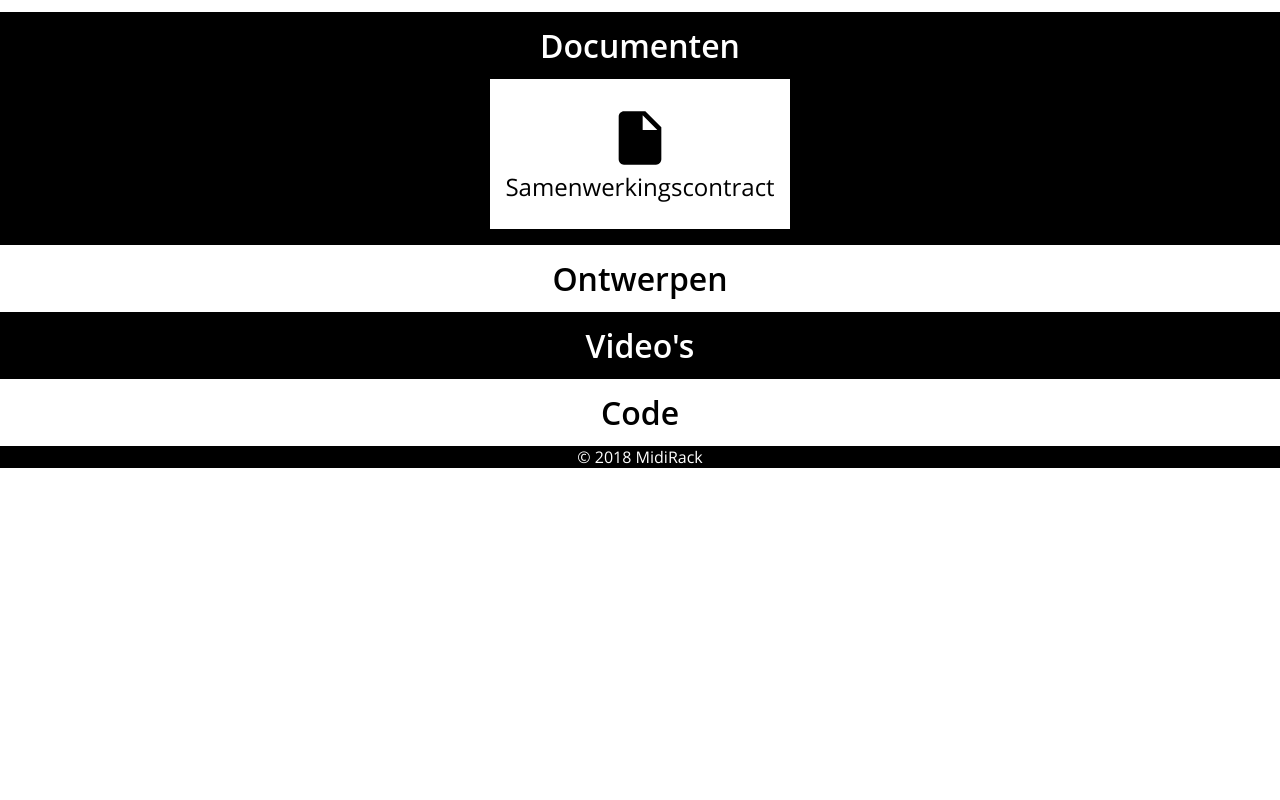
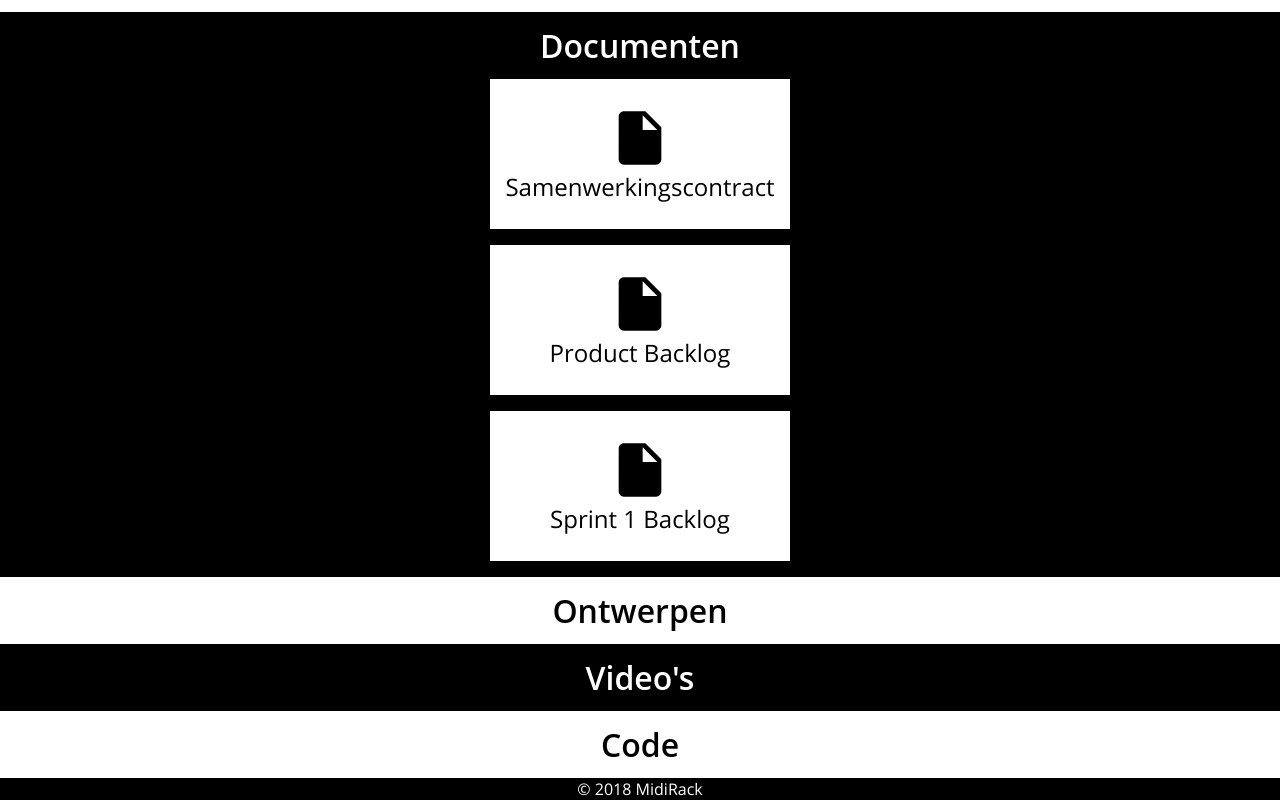
Before and after one commit to MidiRack/Website, a plain HTML site: page index.html in a window 1280 px wide. Shown: the part 696-1496 px from the top of the page. Before the commit the page ends 1164 px from the top, so only its background shows below. Drawn offline with Linux system fonts and the light colour scheme; no server answers; a web font is replaced by a local one.

Commit message:
Sprint 1 + Product Backlog

```diff
--- a/index.html
+++ b/index.html
@@ -119,6 +119,20 @@
 						<span>Samenwerkingscontract</span>
 					</div>
 				</div>
+
+				<div class="items">
+					<div class="item" href="static/files/backlog.pdf">
+						<img class="svg" src="static/images/files.svg" />
+						<span>Product Backlog</span>
+					</div>
+				</div>
+
+				<div class="items">
+					<div class="item" href="static/files/sprintplanning1.pdf">
+						<img class="svg" src="static/images/files.svg" />
+						<span>Sprint 1 Backlog</span>
+					</div>
+				</div>
 			</div>
 
 			<div class="files alt" id="design">
```
Also changed, not shown: 2 other files.
